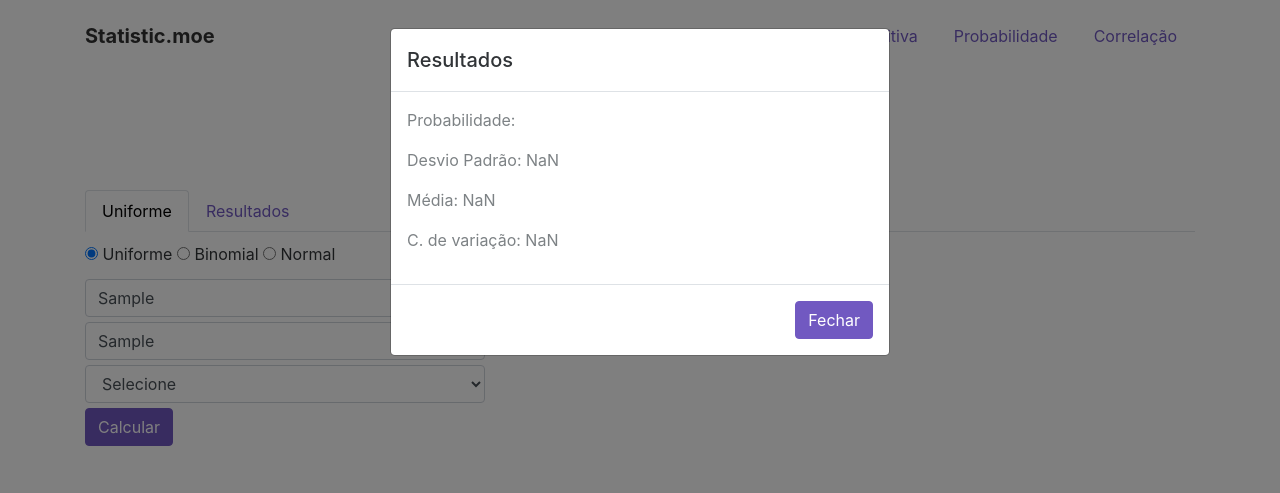
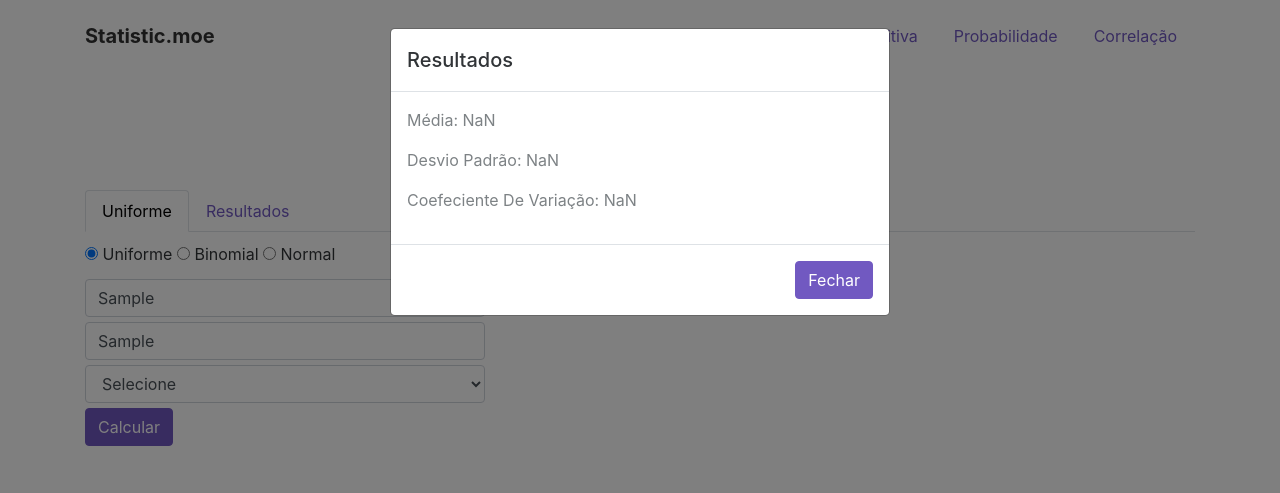
Before and after one commit to rarrifano/statistic-moe, a plain HTML site: page probabilidade.html in a window 1280 px wide. Both pictures are taken after typing "Sample", "Sample" into the empty fields and a click on the button "Calcular". Shown: the top 493 px of the page. Drawn offline with Linux system fonts and the light colour scheme; files whose address does not match are found by name.

Commit message:
Ajuste no bug com a apresentação dos dados

```diff
--- a/assets/js/calculosProbabilidade.js
+++ b/assets/js/calculosProbabilidade.js
@@ -1,25 +1,25 @@
 function probNominal(){
-
+    //captura os valores inseridos para realizar o calculo
     let valorPonto = document.getElementById("selecionaNominal").value
     let valorMin = Number(document.getElementById("min").value)
     let valorMax = Number(document.getElementById("max").value)
+
+    //calculos de média, desvio padrão e coeficiente de variação
     let media = (Number(valorMax) + Number(valorMin))/2
     let desvioPadrao = Math.sqrt((((valorMax - valorMin) * (valorMax - valorMin))/12)).toFixed(2)
     let coefVariacao = (desvioPadrao/media)*100
 
-    let escreveMedia = document.getElementById("media")
-    let escreveDesvio = document.getElementById("desvioPadrao")
-    let escreveCoef = document.getElementById("cVariacao")
-    let escreveProb = document.getElementById("probabilidade")
+    //captura a div que onde será escrito o resultado
+    let escrever = document.getElementById("resultado")
 
-    escreveMedia.innerText += `${media}`
-    escreveDesvio.innerText += `${desvioPadrao}`
-    escreveCoef.innerText += `${coefVariacao.toFixed(2)}`
-
+    /*Faz o calculo da probabilidade de acordo com os dados inseridos
+      Se o usuário não informar algun dado aparecerá uma mensagem de erro
+    */
     if(valorPonto == "" || valorMin == "" || valorMax == ""){
 
-        let modal = document.getElementById("staticBackdrop")
-        modal.hidden
+        let botao = document.getElementById('staticBackdrop')
+        botao.setAttribute("data-target", "")
+        apagar()
         alert("Favor Insira os dados")
 
     }else if(valorPonto == "maior-que"){
@@ -27,14 +27,14 @@ function probNominal(){
         let maiorQue = Number(document.getElementById("maior").value)
         let intervalo = valorMax - maiorQue
         let probabilidade  = (1/(valorMax - valorMin))* intervalo
-        escreveProb.innerText += `${(probabilidade*100).toFixed(2)}%`
+        escrever.innerHTML += `<p>Probabilidade: ${(probabilidade*100).toFixed(2)}% </p>`
 
     }else if(valorPonto == "menor-que"){
 
         let menorQue = Number(document.getElementById("menor").value)
         let intervalo = menorQue - valorMin
         let probabilidade  = (1/(valorMax - valorMin))* intervalo
-        escreveProb.innerText += `${(probabilidade*100).toFixed(2)}%`
+        escrever.innerHTML += `<p>Probabilidade: ${(probabilidade*100).toFixed(2)}% </p>`
 
     }else if(valorPonto == "entre"){
 
@@ -42,6 +42,10 @@ function probNominal(){
         let entreSup = Number(document.getElementById("entreMaior").value)
         let intervalo = entreSup - entreInf
         let probabilidade  = (1/(valorMax - valorMin))* intervalo
-        escreveProb.innerText += `${(probabilidade*100).toFixed(2)}%`
+        escrever.innerHTML += `<p>Probabilidade: ${(probabilidade*100).toFixed(2)}% </p>`
     }
+
+    escrever.innerHTML += `<p>Média: ${media}</p>`
+    escrever.innerHTML += `<p>Desvio Padrão: ${desvioPadrao}</p>`
+    escrever.innerHTML += `<p>Coefeciente De Variação: ${coefVariacao.toFixed(2)}</p>`
 }
--- a/probabilidade.html
+++ b/probabilidade.html
@@ -84,7 +84,7 @@
                             <div id="escolhaintervalo"></div>
                             <!-- Button trigger modal -->
                             <button type="button" class="btn btn-primary" data-toggle="modal" data-target="#staticBackdrop" aria-pressed="false"
-                                autocomplete="off" onclick="probNominal()">Calcular</button>
+                                autocomplete="off" id="calcular" onclick="probNominal()">Calcular</button>
                         </div>
                         <!-- Modal -->
                         <div class="modal fade" id="staticBackdrop" data-backdrop="static" data-keyboard="false" tabindex="-1" role="dialog" aria-labelledby="staticBackdropLabel" aria-hidden="true">
@@ -96,19 +96,16 @@
                                 </div>
                                 <div class="modal-body">
                                     <div id="resultado">
-                                        <p id='probabilidade'>Probabilidade: </p>
-                                        <p id='desvioPadrao'>Desvio Padrão: </p>
-                                        <p id='media'>Média: </p>
-                                        <p id='cVariacao'>C. de variação: </p>
                                     </div>
                                 </div>
                                 <div class="modal-footer">
-                                <button type="button" class="btn btn-primary" data-dismiss="modal">Fechar</button>
+                                <button type="button" class="btn btn-primary" data-dismiss="modal" onclick="apagar()">Fechar</button>
                                 </div>
                             </div>
                             </div>
                         </div>
                     </div>
+
                     <div class="tab-pane" role="tabpanel" id="tab-2">
                         <div class="row articles">
                             <div class="col">
```
